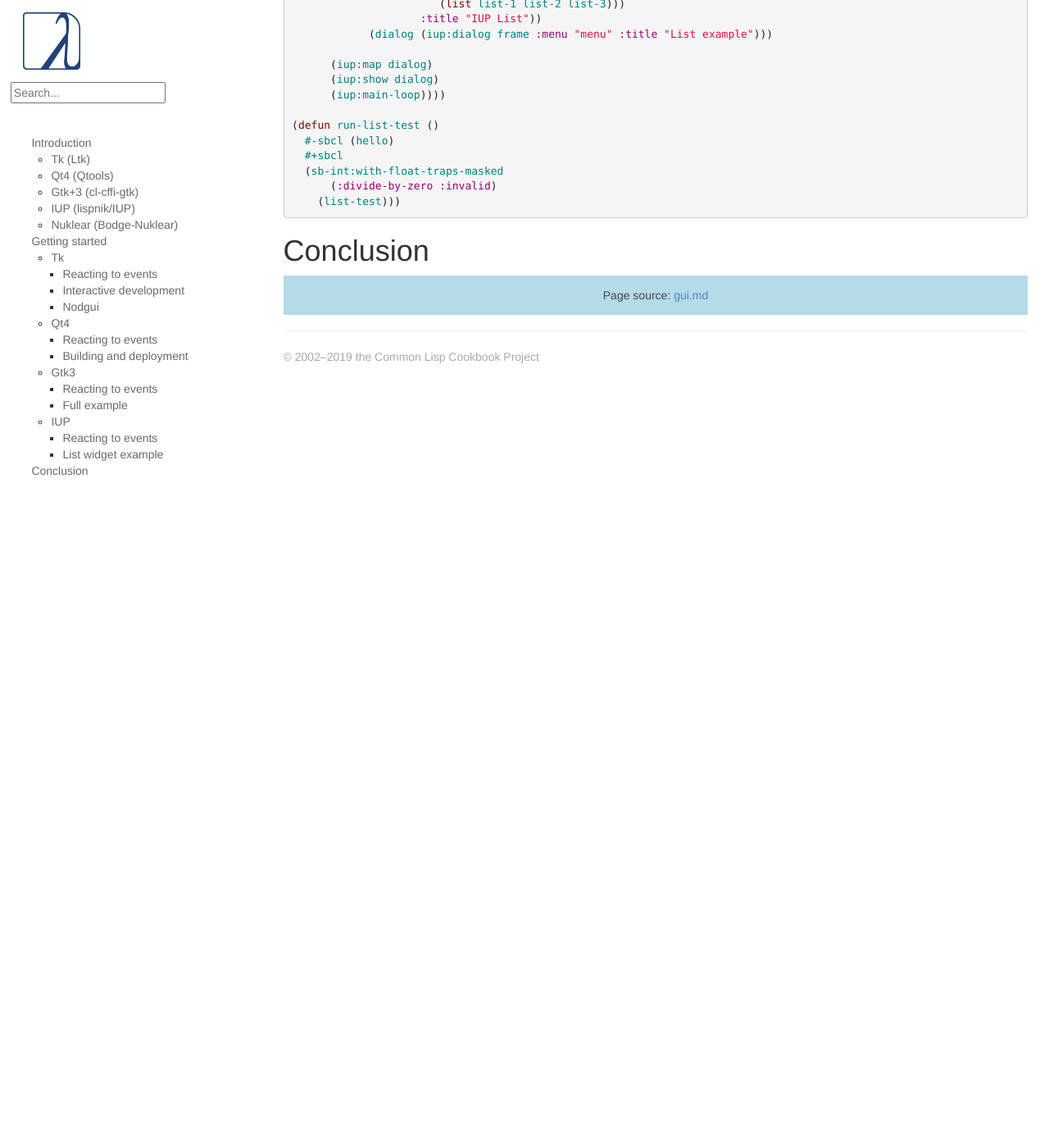
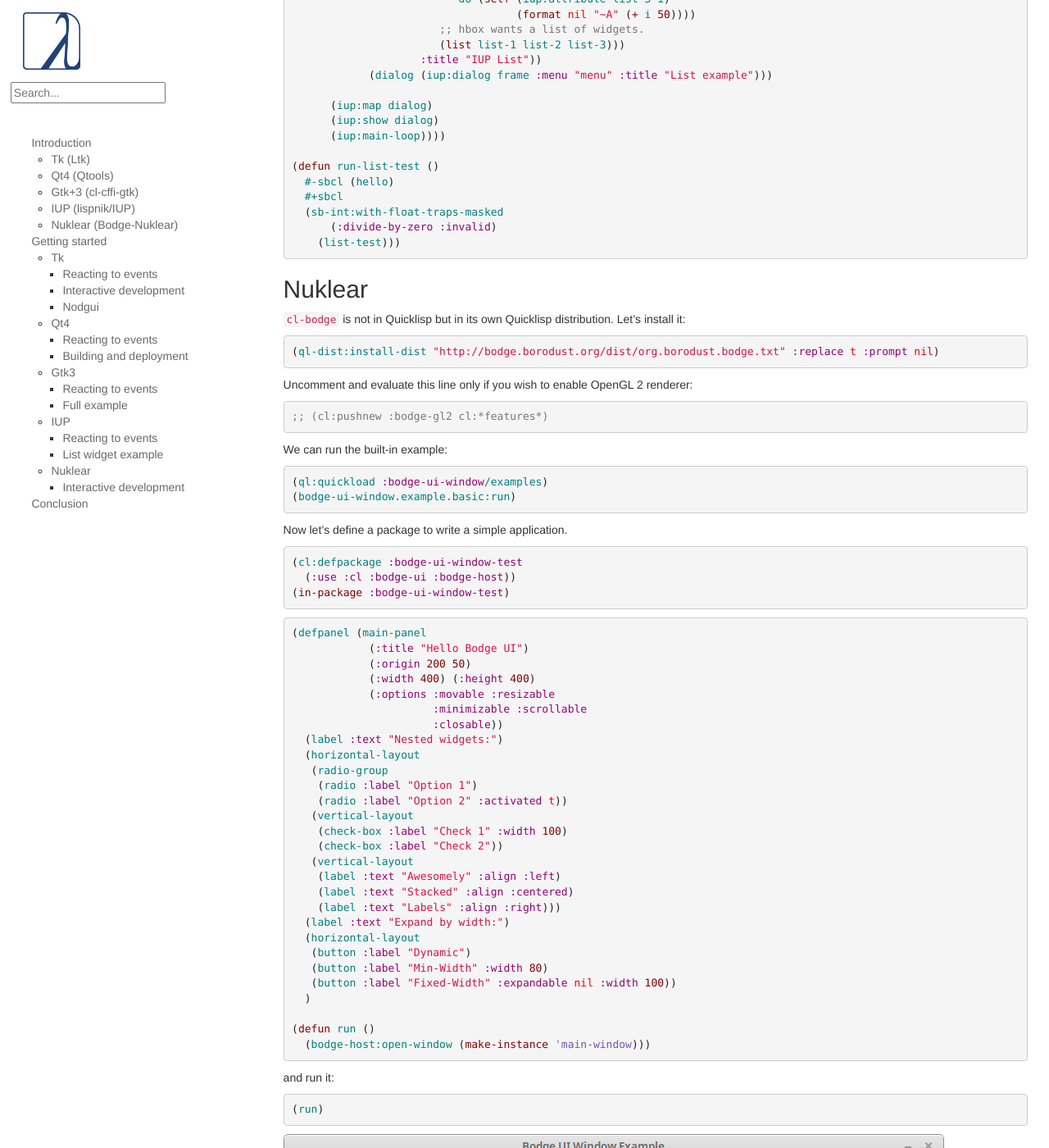
Before and after one commit to LispCookbook/cl-cookbook, a Jekyll site: the page built from gui.md, in a window 1280 px wide and 1400 px high, scrolled down 13532 px. Shown: the whole window at 82% size. Built offline with Jekyll 4.4.1, drawn with Linux system fonts in a browser that asks for light colours; some of the changed text lies outside the part shown.

Commit message:
gui: Nuklear demo

````diff
--- a/gui.md
+++ b/gui.md
@@ -22,7 +22,7 @@
 
 In addition, you might want to have a look to:
 
-- the [CAPI][capi] toolkit, by LispWorks (proprietary), a complete and cross-platform toolkit, very praised by its users
+- the [CAPI][capi] toolkit (Common Application Programming Interface) (proprietary), by LispWorks, is a complete and cross-platform toolkit (Windows, Gtk+, Cocoa), very praised by its users. LispWorks also has [iOS and Android runtimes](http://www.lispworks.com/products/lw4mr.html). Example software built with CAPI include [Opusmodus](https://opusmodus.com/) or again [ScoreCloud](https://scorecloud.com/). It is possible to try it with the LispWorks free demo.
 - [Ceramic][ceramic], to ship a cross-platform web app with Electron
 - [CocoaInterface](https://github.com/plkrueger/CocoaInterface/), a
 Cocoa interface for Clozure Common Lisp. Build Cocoa user interface
@@ -232,9 +229,11 @@
 
 > [Nuklear] is a minimal-state, immediate-mode graphical user interface toolkit written in ANSI C and licensed under public domain. It was designed as a simple embeddable user interface for application and does not have any dependencies, a default render backend or OS window/input handling but instead provides a highly modular, library-based approach, with simple input state for input and draw commands describing primitive shapes as output. So instead of providing a layered library that tries to abstract over a number of platform and render backends, it focuses only on the actual UI.
 
-its Lisp binding is [Bodge-Nuklear][bodge-nuklear], and its higher level companions [bodge-ui](ones) and [bodge-ui-window](https://github.com/borodust/bodge-ui-window).
+its Lisp binding is [Bodge-Nuklear][bodge-nuklear], and its higher level companions [bodge-ui](https://github.com/borodust/bodge-ui) and [bodge-ui-window](https://github.com/borodust/bodge-ui-window).
 
-Nuklear is fully skinnable. It is particularly well suited for games,
+Unlike traditional UI frameworks, Nuklear allows the developer to take
+over the rendering loop or the input management. This might require
+more setup, but it makes Nuklear particularly well suited for games,
 or for applications where you want to create new controls.
 
 
@@ -783,6 +784,104 @@
     (list-test)))
 ~~~
 
+## Nuklear
+
+`cl-bodge` is not in Quicklisp but in its own Quicklisp distribution. Let's install it:
+
+~~~lisp
+(ql-dist:install-dist "http://bodge.borodust.org/dist/org.borodust.bodge.txt" :replace t :prompt nil)
+~~~
+
+
+Uncomment and evaluate this line only if you wish to enable OpenGL 2
+renderer:
+
+~~~lisp
+;; (cl:pushnew :bodge-gl2 cl:*features*)
+~~~
+
+We can run the built-in example:
+
+~~~lisp
+(ql:quickload :bodge-ui-window/examples)
+(bodge-ui-window.example.basic:run)
+~~~
+
+Now let's define a package to write a simple application.
+
+~~~lisp
+(cl:defpackage :bodge-ui-window-test
+  (:use :cl :bodge-ui :bodge-host))
+(in-package :bodge-ui-window-test)
+~~~
+
+~~~lisp
+(defpanel (main-panel
+            (:title "Hello Bodge UI")
+            (:origin 200 50)
+            (:width 400) (:height 400)
+            (:options :movable :resizable
+                      :minimizable :scrollable
+                      :closable))
+  (label :text "Nested widgets:")
+  (horizontal-layout
+   (radio-group
+    (radio :label "Option 1")
+    (radio :label "Option 2" :activated t))
+   (vertical-layout
+    (check-box :label "Check 1" :width 100)
+    (check-box :label "Check 2"))
+   (vertical-layout
+    (label :text "Awesomely" :align :left)
+    (label :text "Stacked" :align :centered)
+    (label :text "Labels" :align :right)))
+  (label :text "Expand by width:")
+  (horizontal-layout
+   (button :label "Dynamic")
+   (button :label "Min-Width" :width 80)
+   (button :label "Fixed-Width" :expandable nil :width 100))
+  )
+
+(defun run ()
+  (bodge-host:open-window (make-instance 'main-window)))
+~~~
+
+and run it:
+
+~~~lisp
+(run)
+~~~
+
+![](assets/gui/nuklear-test.png)
+
+To react to events, use the following signals:
+
+```
+:on-click
+:on-error
+:on-hover
+:on-leave
+:on-change
+:on-top-of
+:on-failure
+:on-warnings
+:on-mouse-press
+:on-mouse-release
+```
+
+They take as argument a function with one argument, the panel. But
+beware: they will be called on each rendering cycle when the widget is
+on the given state, so potentially a lot of times.
+
+
+### Interactive development
+
+If you ran the example in the REPL, you couldn't see what's cool. Put
+the code in a lisp file and run the example, so than you get the
+window. You can use [nuklear-test.lisp](/code/nuklear-test.lisp). Now you
+can change the panel widgets and the layout, and your changes will be
+immediately applied while the application is running!
+
 
 # Conclusion
 
````
Also changed, not shown: other parts of gui.md (+3 -4 lines), assets/gui/nuklear-test.png (added), 1 other file.
